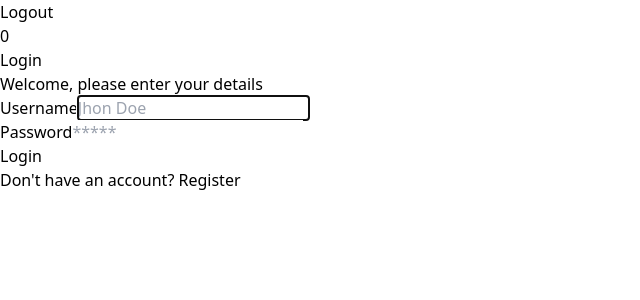
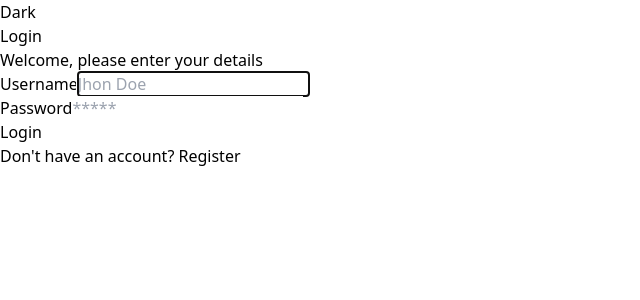
Before and after one commit to Gerryyhonatan/React-Basic-2, a React (Vite) app: page /login in a window 1280 px wide. Shown: the top 300 px of the page, without its empty margins (0-640 px from the left). Built offline with nearby package versions, Linux system fonts and the light colour scheme; sample sign-in values are in the browser's storage.

Commit message:
feat: useContext dark mode

```diff
--- a/src/Pages/products.jsx
+++ b/src/Pages/products.jsx
@@ -1,13 +1,15 @@
-import { Fragment, useEffect, useState } from "react";
+import { Fragment, useContext, useEffect, useState } from "react";
 import CardProduct from "../components/Fragments/CardProduct";
 import { getProducts } from "../services/product.service";
 import { useLogin } from "../hooks/useLogin";
 import TableCart from "../components/Fragments/TableCart";
 import Navbar from "../components/Layouts/Navbar";
+import { DarkMode } from "../context/DarkMode";
 
 
 
 const ProductsPage = () => {
+  const {isDarkMode} = useContext(DarkMode)
   const [products, setProducts] = useState([])
   useLogin();
 
@@ -21,7 +23,8 @@
 
   return (
     <Fragment>
-      <div className="flex justify-center py-5">
+      <Navbar/>
+      <div className={`flex justify-center py-5 ${isDarkMode && "bg-slate-800"}`}>
         <div className="w-4/6 flex flex-wrap">
           { products.length > 0 && products.map((product) => (
             <CardProduct key={product.id}>
--- a/src/components/Fragments/TableCart.jsx
+++ b/src/components/Fragments/TableCart.jsx
@@ -1,8 +1,10 @@
-import { useEffect, useRef, useState } from "react";
+import { useContext, useEffect, useRef, useState } from "react";
 import { useSelector } from "react-redux";
+import { DarkMode } from "../../context/DarkMode";
 
 const TableCart = (props) => {
   const { products } = props;
+  const {isDarkMode} = useContext(DarkMode)
   const cart = useSelector((state) => state.cart.data);
   const [totalPrice, setTotalPrice] = useState(0);
 
@@ -27,7 +29,7 @@
   }, [cart]);
 
   return (
-    <table className="text-left table-auto border-separate border-spacing-x-5">
+    <table className={`text-left table-auto border-separate border-spacing-x-5 ${isDarkMode && "text-white"}`}>
       <thead>
         <tr>
           <th>Product</th>
--- a/src/components/Layouts/AuthLayouts.jsx
+++ b/src/components/Layouts/AuthLayouts.jsx
@@ -1,10 +1,16 @@
+import { useContext } from "react";
 import { Link } from "react-router-dom";
+import { DarkMode } from "../../context/DarkMode";
 
 const AuthLayouts = (props) => {
     const {children, title, type} = props;
+    const {isDarkMode, setIsDarkMode} = useContext(DarkMode)
     return (
-        <div className="flex justify-center items-center min-h-screen">
+        <div className={`flex justify-center items-center min-h-screen ${isDarkMode && "bg-slate-800"}`}>
         <div className="w-full max-w-xs">
+          <button className="absolute top-2 right-2 bg-blue-600 p-2 text-white rounded" onClick={() => setIsDarkMode(!isDarkMode)}>
+            {isDarkMode ? "Light" : "Dark"}
+          </button>
           <h1 className="text-blue-600 text-3xl font-bold mb-2">{title}</h1>
           <p className="font-medium text-slate-500 mb-8">Welcome, please enter your details</p>
           {children}
--- a/src/components/Layouts/Navbar.jsx
+++ b/src/components/Layouts/Navbar.jsx
@@ -1,19 +1,21 @@
-import { useEffect, useState } from "react"
-import { useLogin } from "../../hooks/useLogin"
-import Button from "../Elements/Button"
-import { useSelector } from "react-redux"
+import { useContext, useEffect, useState } from "react";
+import { useLogin } from "../../hooks/useLogin";
+import Button from "../Elements/Button";
+import { useSelector } from "react-redux";
+import { DarkMode } from "../../context/DarkMode";
 
 const Navbar = () => {
-    const username = useLogin()
-    const [totalCart, setTotalCart] = useState(0)
-    const cart = useSelector((state) => state.cart.data)
+  const username = useLogin();
+  const {isDarkMode, setIsDarkMode} = useContext(DarkMode)
+  const [totalCart, setTotalCart] = useState(0);
+  const cart = useSelector((state) => state.cart.data);
 
   useEffect(() => {
     const sum = cart.reduce((acc, item) => {
-            return acc + item.quantity
+      return acc + item.quantity;
     }, 0);
-        setTotalCart(sum)
-    }, [cart])
+    setTotalCart(sum);
+  }, [cart]);
   const handleLogout = () => {
     localStorage.removeItem("token");
     window.location.href = "/login";
@@ -24,11 +26,19 @@
       <Button color="bg-red-600 ml-5" onClick={handleLogout}>
         Logout
       </Button>
-                <div className="flex items-center bg-gray-800 p-2 rounded-md ml-5">
+
+      <div className="flex items-center bg-gray-800 p-2 rounded-md ml-5 mr-5">
         {totalCart}
       </div>
+
+      <Button
+        color="bg-black "
+        onClick={() => setIsDarkMode(!isDarkMode)}
+      >
+        {isDarkMode ? "Light" : "Dark"}
+      </Button>
     </div>
-    )
-}
+  );
+};
 
-export default Navbar
+export default Navbar;
--- /dev/null
+++ b/src/context/DarkMode.jsx
@@ -0,0 +1,16 @@
+import { createContext, useState } from "react";
+
+const DarkModeContext = createContext();
+
+const DarkModeContextProvider = ({children}) => {
+    const [isDarkMode, setIsDarkMode] = useState(false);
+
+    return (
+        <DarkModeContext.Provider value={{isDarkMode, setIsDarkMode}}>
+            {children}
+        </DarkModeContext.Provider>
+    )
+}
+
+export const DarkMode = DarkModeContext;
+export default DarkModeContextProvider;
--- a/src/main.jsx
+++ b/src/main.jsx
@@ -1,50 +1,56 @@
-import React from 'react';
-import ReactDOM from "react-dom/client"
-import './index.css'
-import {createBrowserRouter, RouterProvider} from "react-router-dom";
-import LoginPage from './Pages/login.jsx';
-import RegisterPage from './Pages/register.jsx';
-import ErrorPage from './Pages/404.jsx';
-import ProductsPage from './Pages/products.jsx';
-import ProfilePage from './Pages/profile.jsx';
-import DetailProductPage from './Pages/detailProduct.jsx';
-import { Provider } from 'react-redux';
-import store from './redux/store.js';
-import Navbar from './components/Layouts/Navbar.jsx';
+import React from "react";
+import ReactDOM from "react-dom/client";
+import "./index.css";
+import { createBrowserRouter, RouterProvider } from "react-router-dom";
+import LoginPage from "./Pages/login.jsx";
+import RegisterPage from "./Pages/register.jsx";
+import ErrorPage from "./Pages/404.jsx";
+import ProductsPage from "./Pages/products.jsx";
+import ProfilePage from "./Pages/profile.jsx";
+import DetailProductPage from "./Pages/detailProduct.jsx";
+import { Provider } from "react-redux";
+import store from "./redux/store.js";
+import Navbar from "./components/Layouts/Navbar.jsx";
+import DarkModeContextProvider from "./context/DarkMode.jsx";
 
 const router = createBrowserRouter([
   {
     path: "/",
-    element: <div className="flex justify-center items-center min-h-screen flex-col">Hello World</div>,
-    errorElement: <ErrorPage/>
+    element: (
+      <div className="flex justify-center items-center min-h-screen flex-col">
+        Hello World
+      </div>
+    ),
+    errorElement: <ErrorPage />,
   },
   {
     path: "/login",
-    element: <LoginPage/>
+    element: <LoginPage />,
   },
   {
     path: "/register",
-    element: <RegisterPage/>
+    element: <RegisterPage />,
   },
   {
     path: "/products",
-    element: <ProductsPage/>
+    element: <ProductsPage />,
   },
   {
     path: "/profile",
-    element: <ProfilePage/>
+    element: <ProfilePage />,
   },
   {
     path: "/product/:id",
-    element: <DetailProductPage/>
-  }
-])
+    element: <DetailProductPage />,
+  },
+]);
 
-ReactDOM.createRoot(document.getElementById('root')).render(
+ReactDOM.createRoot(document.getElementById("root")).render(
   <React.StrictMode>
     <Provider store={store}>
-    <Navbar/>
-    <RouterProvider router={router}/>
+      <DarkModeContextProvider>
+        <RouterProvider router={router} />
+      </DarkModeContextProvider>
     </Provider>
-  </React.StrictMode>,
-)
+  </React.StrictMode>
+);
```
Lines whose indentation alone changed are shown as unchanged.
